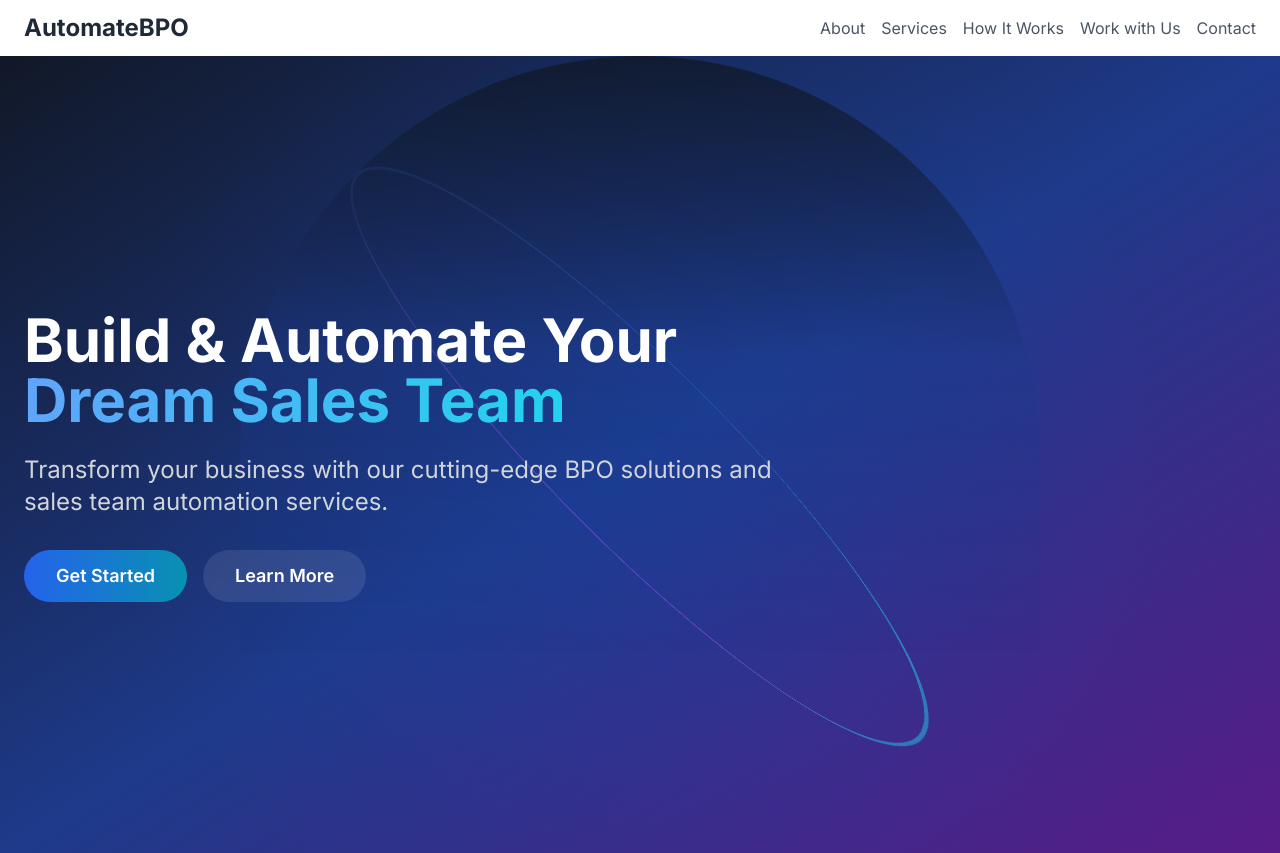
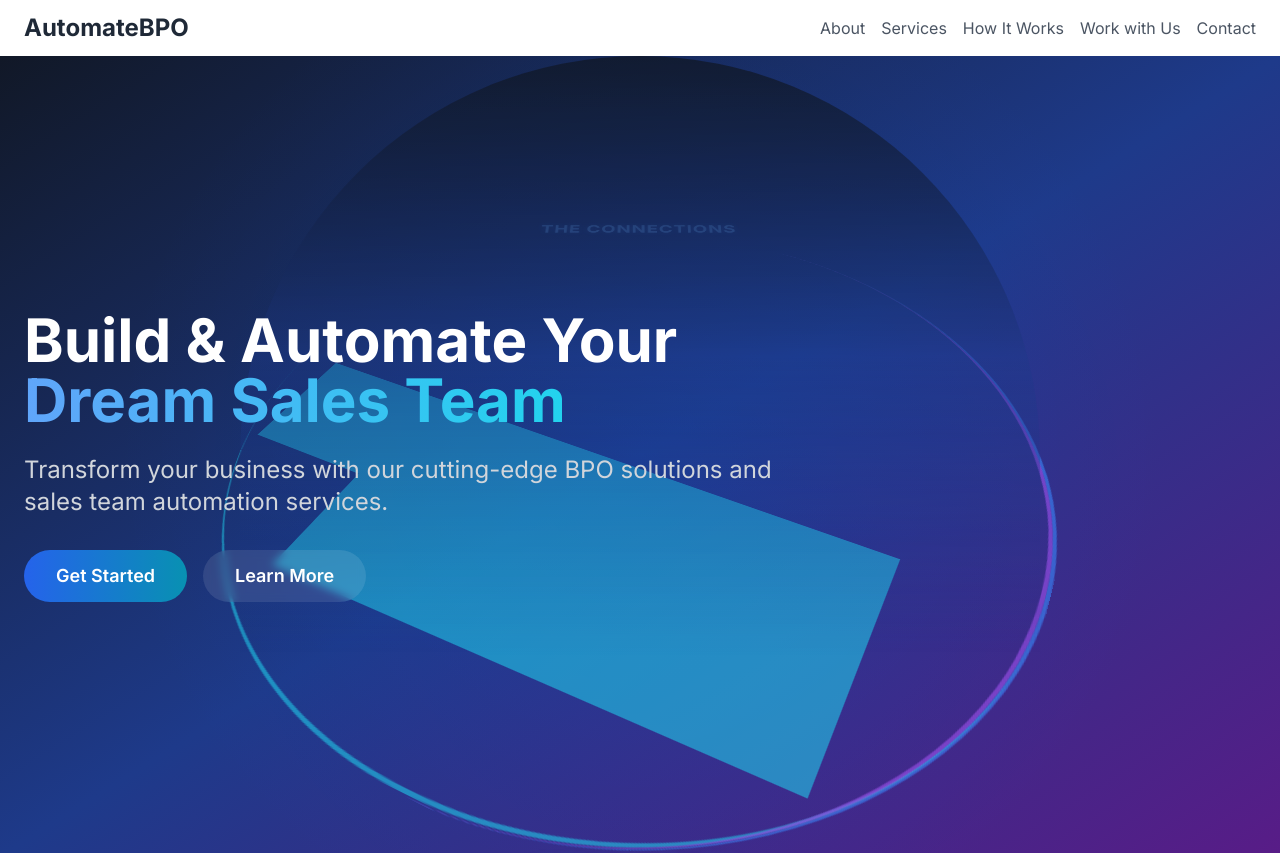
Before and after one commit to nitturkaryash/automate-bpo, a Next.js app: page /automate-bpo/ in a window 1280 px wide. Shown: the top 853 px of the page. Built offline with nearby package versions, Linux system fonts and the light colour scheme.

Commit message:
Update globe animation: Add Universal Studios style rotation with company name

```diff
--- a/app/components/GlobeAnimation.tsx
+++ b/app/components/GlobeAnimation.tsx
@@ -3,9 +3,19 @@ import React from 'react';
 const GlobeAnimation = () => {
   return (
     <div className="globe-container absolute bottom-0 left-1/2 -translate-x-1/2 w-[800px] h-[800px] opacity-80">
-      <div className="globe absolute w-full h-full rounded-full border-t-[6px] border-blue-500/70 animate-globe-rotate transform rotate-[45deg]">
-        <div className="absolute w-full h-full rounded-full border-t-[6px] border-cyan-400/60 rotate-[120deg]"></div>
-        <div className="absolute w-full h-full rounded-full border-t-[6px] border-purple-500/60 rotate-[240deg]"></div>
+      <div className="globe absolute w-full h-full rounded-full border-t-4 border-blue-500/80 animate-globe-rotate-diagonal" style={{ transform: 'perspective(1000px) rotateX(45deg)' }}>
+        <div className="absolute w-full h-full rounded-full border-t-4 border-cyan-400/70 rotate-90"></div>
+        <div className="absolute w-full h-full rounded-full border-t-4 border-purple-500/70"></div>
+
+        {/* Text wrapping around the globe */}
+        <div className="absolute w-full h-full animate-text-rotate">
+          <div className="absolute top-0 left-1/2 -translate-x-1/2 -translate-y-8 whitespace-nowrap text-2xl font-bold text-blue-400/90 tracking-wider" style={{ textShadow: '0 0 10px rgba(59, 130, 246, 0.5)' }}>
+            THE CONNECTIONS
+          </div>
+          <div className="absolute bottom-0 left-1/2 -translate-x-1/2 translate-y-8 whitespace-nowrap text-xl font-semibold text-cyan-400/90 tracking-wide" style={{ textShadow: '0 0 10px rgba(34, 211, 238, 0.5)' }}>
+            INDIA PVT LTD
+          </div>
+        </div>
       </div>
       <div className="globe-overlay absolute w-full h-3/4 top-0 bg-gradient-to-b from-gray-900 via-blue-900/50 to-transparent rounded-t-full"></div>
     </div>
--- a/app/globals.css
+++ b/app/globals.css
@@ -255,17 +255,30 @@ body {
   box-shadow: 0 0 30px rgba(0, 255, 255, 0.3);
 }
 
-@keyframes globe-rotate {
+@keyframes globe-rotate-diagonal {
   0% {
-    transform: rotate3d(1, 1, 0, 0deg);
+    transform: perspective(1000px) rotateX(45deg) rotateZ(0deg);
   }
   100% {
-    transform: rotate3d(1, 1, 0, 360deg);
+    transform: perspective(1000px) rotateX(45deg) rotateZ(360deg);
   }
 }
 
-.animate-globe-rotate {
-  animation: globe-rotate 30s linear infinite;
+@keyframes text-rotate {
+  0% {
+    transform: rotateZ(0deg);
+  }
+  100% {
+    transform: rotateZ(-360deg);
+  }
+}
+
+.animate-globe-rotate-diagonal {
+  animation: globe-rotate-diagonal 20s linear infinite;
   transform-style: preserve-3d;
-  perspective: 1000px;
 }
+
+.animate-text-rotate {
+  animation: text-rotate 20s linear infinite;
+  transform-style: preserve-3d;
+}
```
